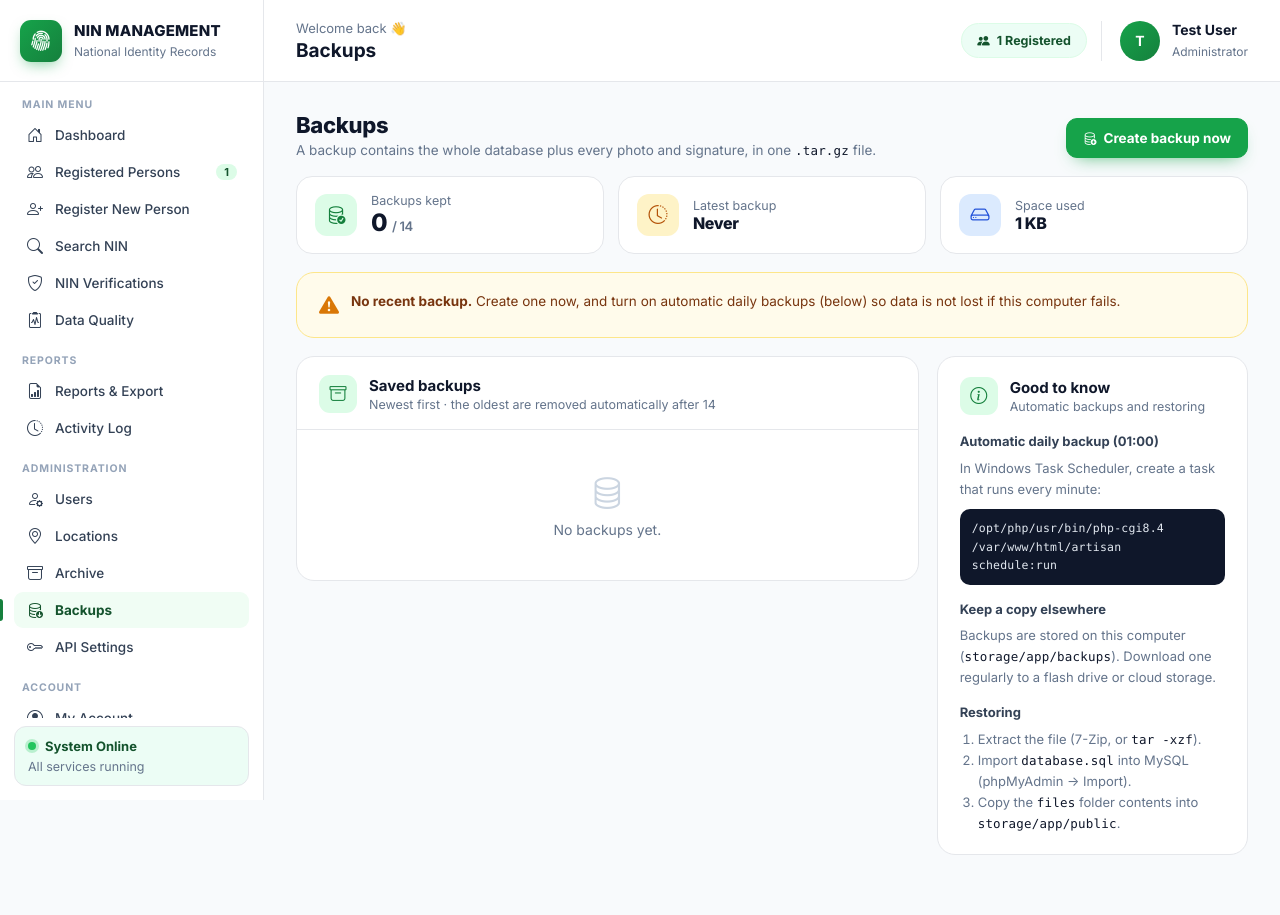
After one commit to jacksonvictor333-lang/nin-management, a Laravel app: page /backups in a window 1280 px wide. The commit adds this page. Run offline with Laravel 12, Linux system fonts and the light colour scheme; a user stored in the database is signed in; data comes from the database, SQL or seed files in the repository; tables that the repository leaves empty hold one stand-in row (values such as "Sample post"); parts of the project's set-up code (start-up, migrations or seed data) failed here and were passed over.

Commit message:
Add database and file backups
- BackupManager writes one .tar.gz with database.sql (generated with PDO,
  no mysqldump needed), all photos and signatures, and a manifest
- Backups page for administrators: create, download, delete; keeps the
  newest BACKUP_KEEP files (default 14)
- php artisan nin:backup, scheduled daily at 01:00
- Archive and Backups added to the Administration menu

Co-Authored-By: Claude Opus 5.5 <noreply@anthropic.com>

```diff
--- /dev/null
+++ b/app/Http/Controllers/BackupController.php
@@ -0,0 +1,63 @@
+<?php
+
+namespace App\Http\Controllers;
+
+use App\Models\ActivityLog;
+use App\Support\BackupManager;
+use RuntimeException;
+
+class BackupController extends Controller
+{
+    public function __construct(private BackupManager $backups)
+    {
+    }
+
+    public function index()
+    {
+        return view('backups.index', [
+            'backups' => $this->backups->list(),
+            'keep' => (int) config('services.nin.backup_keep', 14),
+        ]);
+    }
+
+    public function store()
+    {
+        try {
+            $backup = $this->backups->create(auth()->user()->email);
+        } catch (\Throwable $e) {
+            report($e);
+
+            return back()->with('error', 'Backup failed: ' . $e->getMessage());
+        }
+
+        ActivityLog::record('backup.created', "Created backup {$backup['name']}");
+
+        return back()->with('success', "Backup {$backup['name']} created.");
+    }
+
+    public function download(string $name)
+    {
+        try {
+            $path = $this->backups->path($name);
+        } catch (RuntimeException) {
+            abort(404);
+        }
+
+        ActivityLog::record('backup.downloaded', "Downloaded backup {$name}");
+
+        return response()->download($path, $name, ['Content-Type' => 'application/gzip']);
+    }
+
+    public function destroy(string $name)
+    {
+        try {
+            $this->backups->delete($name);
+        } catch (RuntimeException) {
+            abort(404);
+        }
+
+        ActivityLog::record('backup.deleted', "Deleted backup {$name}");
+
+        return back()->with('success', "Backup {$name} deleted.");
+    }
+}
--- a/app/Models/ActivityLog.php
+++ b/app/Models/ActivityLog.php
@@ -68,6 +68,7 @@ class ActivityLog extends Model
             'data' => ['bi-magic', '#be185d', '#fce7f3'],
             'report' => ['bi-file-earmark-arrow-down', '#334155', '#f1f5f9'],
             'location' => ['bi-geo-alt', '#15803d', '#dcfce7'],
+            'backup' => ['bi-database-down', '#0369a1', '#e0f2fe'],
             default => ['bi-activity', '#334155', '#f1f5f9'],
         };
     }
--- /dev/null
+++ b/app/Support/BackupManager.php
@@ -0,0 +1,183 @@
+<?php
+
+namespace App\Support;
+
+use Illuminate\Support\Collection;
+use Illuminate\Support\Facades\DB;
+use Illuminate\Support\Facades\File;
+use Illuminate\Support\Facades\Storage;
+use PharData;
+use RuntimeException;
+
+/**
+ * Backup kamili ya mfumo kama faili moja la .tar.gz:
+ *   database.sql   - muundo na data ya majedwali yote (inarejeshwa kwa `mysql`)
+ *   files/...      - picha za watu na sahihi (storage/app/public)
+ *   manifest.json  - tarehe, idadi ya rekodi, toleo
+ *
+ * Haitumii mysqldump wala ZipArchive (hazipo kila mahali): SQL inatengenezwa kwa PDO
+ * na kumbukumbu inafungwa kwa PharData.
+ */
+class BackupManager
+{
+    public const DIR = 'backups';
+
+    /** Folda za disk ya public zinazowekwa kwenye backup. */
+    private const FILE_DIRS = ['profile-pictures', 'signatures'];
+
+    public function create(?string $by = null): array
+    {
+        @set_time_limit(600);
+
+        $dir = storage_path('app/' . self::DIR);
+        File::ensureDirectoryExists($dir);
+
+        $name = 'nin-backup-' . now()->format('Ymd-His');
+        $work = storage_path('app/' . self::DIR . '/.tmp-' . $name);
+        File::ensureDirectoryExists($work);
+
+        try {
+            $tables = $this->dumpDatabase($work . '/database.sql');
+
+            $files = 0;
+            foreach (self::FILE_DIRS as $folder) {
+                foreach (Storage::disk('public')->allFiles($folder) as $path) {
+                    $target = $work . '/files/' . $path;
+                    File::ensureDirectoryExists(dirname($target));
+                    File::copy(Storage::disk('public')->path($path), $target);
+                    $files++;
+                }
+            }
+
+            file_put_contents($work . '/manifest.json', json_encode([
+                'app' => config('app.name'),
+                'created_at' => now()->toIso8601String(),
+                'created_by' => $by,
+                'database' => DB::connection()->getDatabaseName(),
+                'tables' => $tables,
+                'files' => $files,
+                'restore' => 'Import database.sql with: mysql -u root DATABASE < database.sql, then copy files/* into storage/app/public/',
+            ], JSON_PRETTY_PRINT | JSON_UNESCAPED_SLASHES));
+
+            $tar = $dir . '/' . $name . '.tar';
+            $archive = new PharData($tar);
+            $archive->buildFromDirectory($work);
+            $archive->compress(\Phar::GZ);
+            unset($archive);
+            @unlink($tar);
+        } finally {
+            File::deleteDirectory($work);
+        }
+
+        $this->prune((int) config('services.nin.backup_keep', 14));
+
+        return $this->info($name . '.tar.gz');
+    }
+
+    /** @return Collection<int, array{name: string, size: int, created_at: \Carbon\Carbon}> */
+    public function list(): Collection
+    {
+        $dir = storage_path('app/' . self::DIR);
+
+        return collect(File::exists($dir) ? File::files($dir) : [])
+            ->filter(fn ($f) => str_ends_with($f->getFilename(), '.tar.gz'))
+            ->map(fn ($f) => $this->info($f->getFilename()))
+            ->sortByDesc('created_at')
+            ->values();
+    }
+
+    public function path(string $name): string
+    {
+        // Jina tu (hakuna ../): kuzuia kupakua faili nje ya folda ya backup.
+        if (! preg_match('/^nin-backup-\d{8}-\d{6}\.tar\.gz$/', $name)) {
+            throw new RuntimeException('Invalid backup name.');
+        }
+
+        $path = storage_path('app/' . self::DIR . '/' . $name);
+        if (! is_file($path)) {
+            throw new RuntimeException('Backup not found.');
+        }
+
+        return $path;
+    }
+
+    public function delete(string $name): void
+    {
+        @unlink($this->path($name));
+    }
+
+    private function info(string $name): array
+    {
+        $path = storage_path('app/' . self::DIR . '/' . $name);
+
+        return [
+            'name' => $name,
+            'size' => filesize($path),
+            'created_at' => \Carbon\Carbon::createFromTimestamp(filemtime($path)),
+        ];
+    }
+
+    private function prune(int $keep): void
+    {
+        if ($keep < 1) {
+            return;
+        }
+
+        $this->list()->slice($keep)->each(fn ($b) => @unlink(storage_path('app/' . self::DIR . '/' . $b['name'])));
+    }
+
+    /**
+     * Andika SQL ya majedwali yote. Inarudisha [jedwali => idadi ya safu].
+     */
+    private function dumpDatabase(string $file): array
+    {
+        $pdo = DB::connection()->getPdo();
+        $driver = DB::connection()->getDriverName();
+        $out = fopen($file, 'w');
+        $counts = [];
+
+        fwrite($out, "-- NIN Management backup\n-- Created: " . now()->toDateTimeString() . "\n\n");
+
+        if ($driver === 'mysql' || $driver === 'mariadb') {
+            fwrite($out, "SET NAMES utf8mb4;\nSET FOREIGN_KEY_CHECKS = 0;\n\n");
+            $tables = array_map(fn ($r) => array_values((array) $r)[0], DB::select('SHOW FULL TABLES WHERE Table_type = "BASE TABLE"'));
+            $create = fn ($t) => array_values((array) DB::selectOne("SHOW CREATE TABLE `{$t}`"))[1];
+            $quote = fn ($t) => "`{$t}`";
+        } elseif ($driver === 'sqlite') {
+            $tables = array_column(DB::select("SELECT name FROM sqlite_master WHERE type = 'table' AND name NOT LIKE 'sqlite_%'"), 'name');
+            $create = fn ($t) => DB::selectOne('SELECT sql FROM sqlite_master WHERE name = ?', [$t])->sql;
+            $quote = fn ($t) => "\"{$t}\"";
+        } else {
+            throw new RuntimeException("Backups are not supported for the {$driver} driver.");
+        }
+
+        foreach ($tables as $table) {
+            fwrite($out, "-- Table {$table}\nDROP TABLE IF EXISTS {$quote($table)};\n" . $create($table) . ";\n\n");
+
+            $counts[$table] = 0;
+            $stmt = $pdo->query('SELECT * FROM ' . $quote($table));
+            $batch = [];
+
+            while ($row = $stmt->fetch(\PDO::FETCH_ASSOC)) {
+                $batch[] = '(' . implode(', ', array_map(fn ($v) => $v === null ? 'NULL' : (is_int($v) || is_float($v) ? $v : $pdo->quote((string) $v)), $row)) . ')';
+                $counts[$table]++;
+
+                if (count($batch) === 200) {
+                    fwrite($out, 'INSERT INTO ' . $quote($table) . ' VALUES ' . implode(",\n", $batch) . ";\n");
+                    $batch = [];
+                }
+            }
+            if ($batch) {
+                fwrite($out, 'INSERT INTO ' . $quote($table) . ' VALUES ' . implode(",\n", $batch) . ";\n");
+            }
+            fwrite($out, "\n");
+        }
+
+        if ($driver !== 'sqlite') {
+            fwrite($out, "SET FOREIGN_KEY_CHECKS = 1;\n");
+        }
+        fclose($out);
+
+        return $counts;
+    }
+}
--- a/config/services.php
+++ b/config/services.php
@@ -42,6 +42,8 @@ return [
         'timeout' => (int) env('NIN_TIMEOUT', 15),
         // Anwani ambayo simu inaweza kuifikia (mf. http://192.168.1.20:8000) kwa QR ya kadi.
         'card_verify_url' => env('CARD_VERIFY_URL'),
+        // Idadi ya backup za kuhifadhi (za zamani zaidi zinafutwa).
+        'backup_keep' => (int) env('BACKUP_KEEP', 14),
     ],
 
 ];
--- /dev/null
+++ b/resources/views/backups/index.blade.php
@@ -0,0 +1,99 @@
+@extends('layouts.app')
+
+@section('title', 'Backups')
+@section('page_title', 'Backups')
+
+@php
+    $kb = fn ($b) => $b >= 1048576 ? number_format($b / 1048576, 1) . ' MB' : number_format(max(1, $b / 1024)) . ' KB';
+    $latest = $backups->first();
+@endphp
+
+@section('content')
+<div class="ui-page">
+
+    <div class="ui-head">
+        <div>
+            <h2>Backups</h2>
+            <p>A backup contains the whole database plus every photo and signature, in one <span class="ui-mono">.tar.gz</span> file.</p>
+        </div>
+        <div class="ui-head-actions">
+            <form method="POST" action="{{ route('backups.store') }}" onsubmit="this.querySelector('button').disabled = true; this.querySelector('button').innerHTML = '<i class=\'bi bi-hourglass-split\'></i> Creating…'">
+                @csrf
+                <button class="ui-btn primary"><i class="bi bi-database-add"></i> Create backup now</button>
+            </form>
+        </div>
+    </div>
+
+    <div class="ui-stats">
+        <div class="ui-stat"><span class="ico g"><i class="bi bi-database-check"></i></span><div><small>Backups kept</small><b>{{ $backups->count() }} <span style="font-size:13px;color:var(--muted);font-weight:600">/ {{ $keep }}</span></b></div></div>
+        <div class="ui-stat"><span class="ico {{ $latest && $latest['created_at']->gt(now()->subDay()) ? 'g' : 'a' }}"><i class="bi bi-clock-history"></i></span><div><small>Latest backup</small><b style="font-size:16px">{{ $latest ? $latest['created_at']->diffForHumans() : 'Never' }}</b></div></div>
+        <div class="ui-stat"><span class="ico b"><i class="bi bi-hdd"></i></span><div><small>Space used</small><b style="font-size:16px">{{ $kb($backups->sum('size')) }}</b></div></div>
+    </div>
+
+    @if (! $latest || $latest['created_at']->lt(now()->subDays(2)))
+        <div class="ui-card" style="border-color:#fde68a;background:#fffbeb;display:flex;gap:12px;align-items:flex-start">
+            <i class="bi bi-exclamation-triangle-fill" style="color:#d97706;font-size:20px"></i>
+            <div style="font-size:13.5px;color:#78350f">
+                <b>No recent backup.</b> Create one now, and turn on automatic daily backups (below) so data is not lost if this computer fails.
+            </div>
+        </div>
+    @endif
+
+    <div class="ui-grid-3">
+        <section class="ui-card flush">
+            <div class="ui-card-head">
+                <span class="ico"><i class="bi bi-archive"></i></span>
+                <div><h3>Saved backups</h3><p>Newest first · the oldest are removed automatically after {{ $keep }}</p></div>
+            </div>
+
+            @if ($backups->isEmpty())
+                <div class="ui-empty" style="border-top:1px solid var(--border);margin-top:16px"><i class="bi bi-database"></i>No backups yet.</div>
+            @else
+                <div class="ui-table-wrap" style="margin-top:16px">
+                    <table class="ui-table">
+                        <thead><tr><th>File</th><th>Size</th><th>Created</th><th></th></tr></thead>
+                        <tbody>
+                            @foreach ($backups as $b)
+                                <tr>
+                                    <td class="ui-mono" style="font-size:12.5px">{{ $b['name'] }}</td>
+                                    <td>{{ $kb($b['size']) }}</td>
+                                    <td title="{{ $b['created_at']->format('d M Y H:i') }}">{{ $b['created_at']->format('d M Y, H:i') }}</td>
+                                    <td style="text-align:right;white-space:nowrap">
+                                        <a class="ui-btn sm" href="{{ route('backups.download', $b['name']) }}"><i class="bi bi-download"></i> Download</a>
+                                        <form method="POST" action="{{ route('backups.destroy', $b['name']) }}" style="display:inline" onsubmit="return confirm('Delete this backup file?')">
+                                            @csrf @method('DELETE')
+                                            <button class="ui-btn sm icon danger" title="Delete"><i class="bi bi-trash3"></i></button>
+                                        </form>
+                                    </td>
+                                </tr>
+                            @endforeach
+                        </tbody>
+                    </table>
+                </div>
+            @endif
+        </section>
+
+        <section class="ui-card">
+            <div class="ui-card-head">
+                <span class="ico"><i class="bi bi-info-circle"></i></span>
+                <div><h3>Good to know</h3><p>Automatic backups and restoring</p></div>
+            </div>
+            <div style="font-size:13px;color:var(--text);line-height:1.6">
+                <p style="margin:0 0 6px"><b>Automatic daily backup (01:00)</b></p>
+                <p style="margin:0 0 10px;color:var(--muted)">In Windows Task Scheduler, create a task that runs every minute:</p>
+                <pre class="ui-mono" style="white-space:pre-wrap;background:#0f172a;color:#e2e8f0;padding:10px 12px;border-radius:10px;font-size:11.5px;margin:0 0 14px">{{ PHP_BINARY }} {{ base_path('artisan') }} schedule:run</pre>
+
+                <p style="margin:0 0 6px"><b>Keep a copy elsewhere</b></p>
+                <p style="margin:0 0 14px;color:var(--muted)">Backups are stored on this computer (<span class="ui-mono">storage/app/backups</span>). Download one regularly to a flash drive or cloud storage.</p>
+
+                <p style="margin:0 0 6px"><b>Restoring</b></p>
+                <ol style="margin:0;padding-left:18px;color:var(--muted)">
+                    <li>Extract the file (7-Zip, or <span class="ui-mono">tar -xzf</span>).</li>
+                    <li>Import <span class="ui-mono">database.sql</span> into MySQL (phpMyAdmin → Import).</li>
+                    <li>Copy the <span class="ui-mono">files</span> folder contents into <span class="ui-mono">storage/app/public</span>.</li>
+                </ol>
+            </div>
+        </section>
+    </div>
+</div>
+@endsection
--- a/resources/views/layouts/app.blade.php
+++ b/resources/views/layouts/app.blade.php
@@ -1179,6 +1179,8 @@
             'Administration' => [
                 ['users.index', 'bi-person-gear', 'Users', 'users.*', $isAdmin],
                 ['geo.index', 'bi-geo-alt', 'Locations', 'geo.*', true],
+                ['archive.index', 'bi-archive', 'Archive', 'archive.*', $isAdmin],
+                ['backups.index', 'bi-database-down', 'Backups', 'backups.*', $isAdmin],
                 ['settings.api', 'bi-key', 'API Settings', 'settings.*', $isAdmin],
             ],
             'Account' => [
--- a/routes/console.php
+++ b/routes/console.php
@@ -48,3 +48,18 @@ Artisan::command('nin:create-admin {email?} {--name=Administrator}', function ()
 
     return 0;
 })->purpose('Create or update an administrator account');
+
+/*
+ * Backup ya database na picha/sahihi (storage/app/backups/*.tar.gz).
+ * Inajiendesha kila siku saa 7:00 usiku ikiwa scheduler imewashwa:
+ *   Windows Task Scheduler -> kila dakika: php artisan schedule:run
+ */
+Artisan::command('nin:backup', function () {
+    $this->info('Creating backup…');
+    $backup = app(\App\Support\BackupManager::class)->create('console');
+    $this->info(sprintf('Backup ready: %s (%s KB)', $backup['name'], number_format($backup['size'] / 1024)));
+
+    return 0;
+})->purpose('Back up the database, photos and signatures');
+
+\Illuminate\Support\Facades\Schedule::command('nin:backup')->dailyAt('01:00')->withoutOverlapping();
--- a/routes/web.php
+++ b/routes/web.php
@@ -6,6 +6,7 @@ use App\Http\Controllers\ActivityController;
 use App\Http\Controllers\ApiSettingsController;
 use App\Http\Controllers\ArchiveController;
 use App\Http\Controllers\AuthController;
+use App\Http\Controllers\BackupController;
 use App\Http\Controllers\CardVerificationController;
 use App\Http\Controllers\DashboardController;
 use App\Http\Controllers\DataQualityController;
@@ -124,6 +125,11 @@ Route::middleware(['auth', 'auth.session', 'active'])->group(function () {
         Route::get('/archive', [ArchiveController::class, 'index'])->name('archive.index');
         Route::patch('/archive/{id}/restore', [ArchiveController::class, 'restore'])->whereNumber('id')->name('archive.restore');
 
+        Route::get('/backups', [BackupController::class, 'index'])->name('backups.index');
+        Route::post('/backups', [BackupController::class, 'store'])->middleware('throttle:5,1')->name('backups.store');
+        Route::get('/backups/{name}', [BackupController::class, 'download'])->name('backups.download');
+        Route::delete('/backups/{name}', [BackupController::class, 'destroy'])->name('backups.destroy');
+
         Route::get('/settings/api', [ApiSettingsController::class, 'index'])->name('settings.api');
         Route::post('/settings/api/rotate', [ApiSettingsController::class, 'rotate'])->name('settings.api.rotate');
     });
```
Also changed, not shown: 1 other file.
